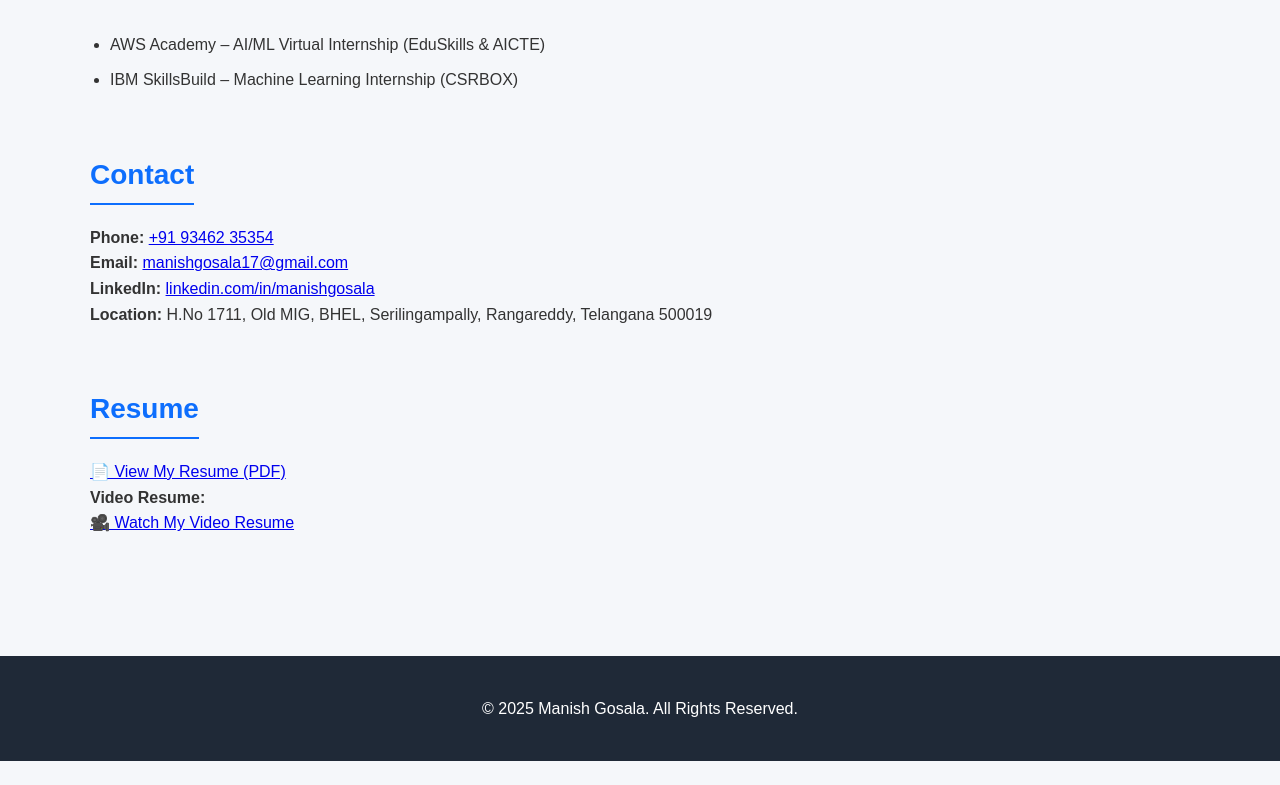
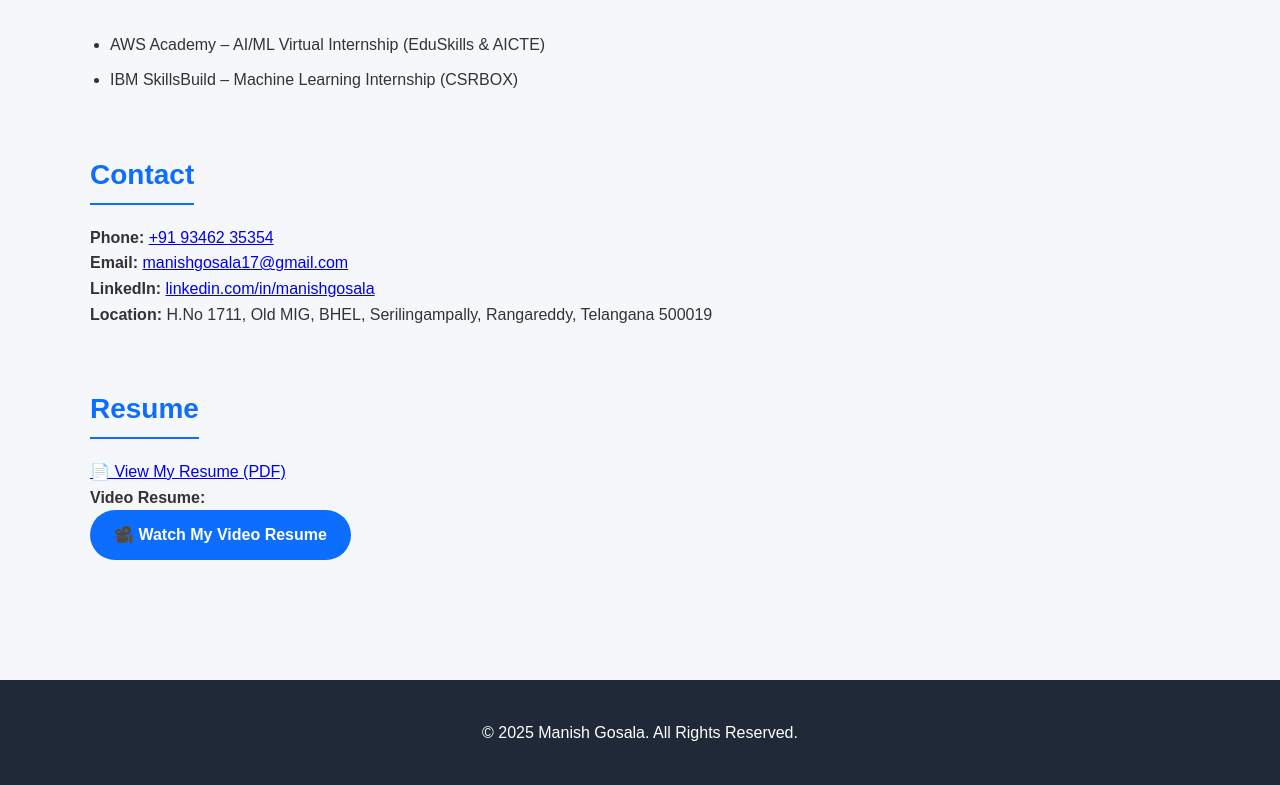
Before and after one commit to ManishGosala/Portfolio, a plain HTML site: page index.html in a window 1280 px wide. Shown: the part 1952-2737 px from the top of the page. Before the commit the page ends 2713 px from the top, so only its background shows below. Drawn offline with Linux system fonts and the light colour scheme.

Commit message:
Update style.css

```diff
--- a/style.css
+++ b/style.css
@@ -154,6 +154,22 @@
   margin-bottom: 10px;
 }
 
+/* Video Resume Button */
+.video-btn {
+  display: inline-block;
+  background-color: #0d6efd;
+  color: white;
+  padding: 12px 24px;
+  border-radius: 30px;
+  text-decoration: none;
+  font-weight: bold;
+  transition: background-color 0.3s ease;
+}
+
+.video-btn:hover {
+  background-color: #2563eb;
+}
+
 /* Footer */
 footer {
   background: #1f2937;
```
Lines whose indentation alone changed are shown as unchanged.
